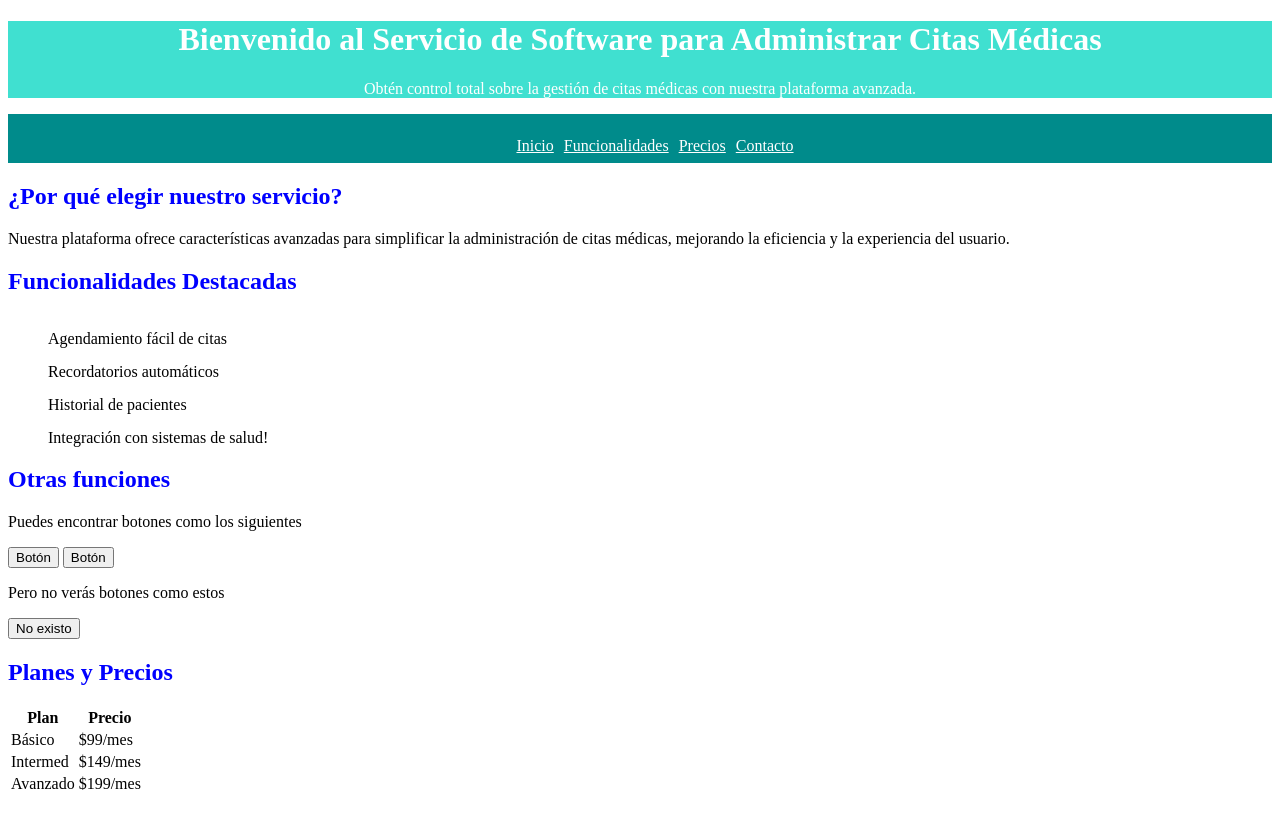
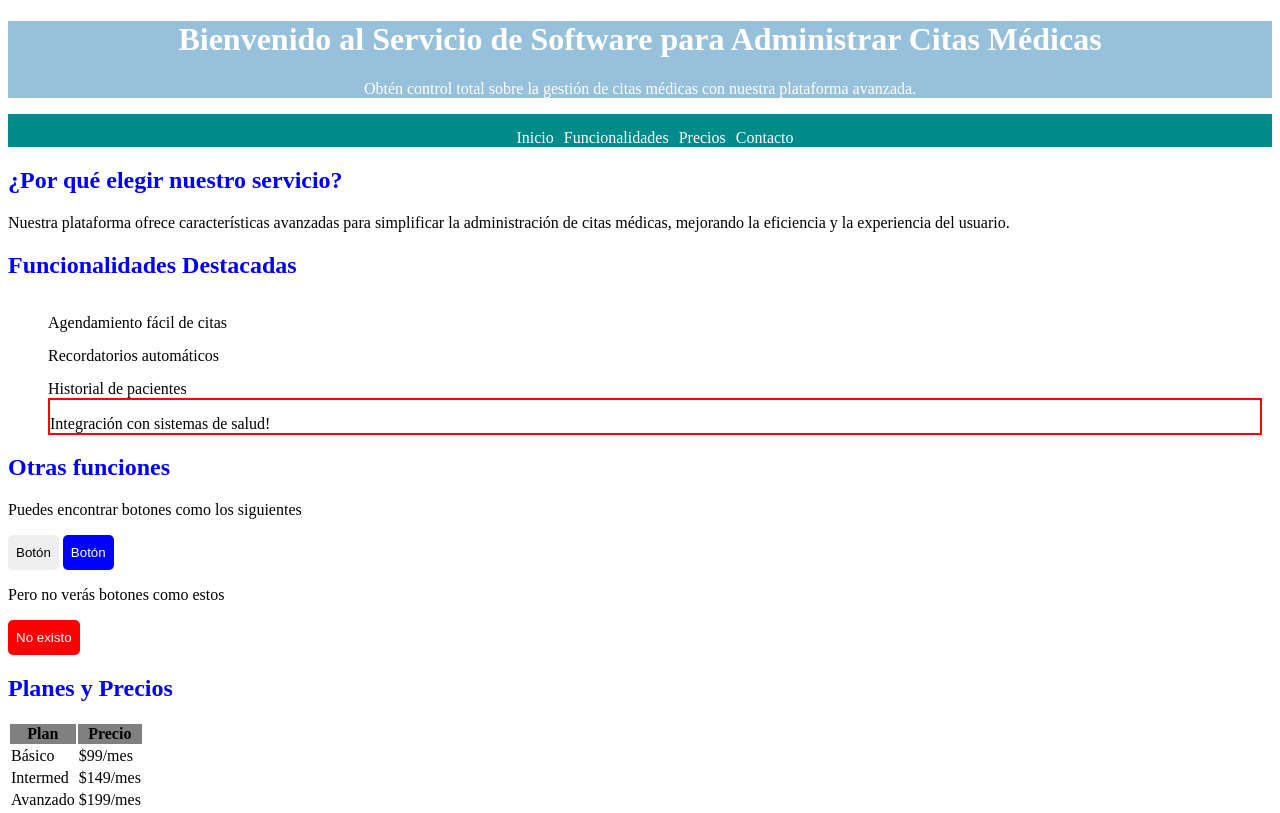
Before and after one commit to MandoARR/Curso-React, a plain HTML site: page CSS/Ejercicio Final.html in a window 1280 px wide. Shown: the top 813 px of the page. Drawn offline with Linux system fonts and the light colour scheme.

Commit message:
beta 1.0

```diff
--- a/CSS/Ejercicio Final.html
+++ b/CSS/Ejercicio Final.html
@@ -2,36 +2,7 @@
 <html lang="es">
   <head>
     <title>Servicio de Software para Administrar Citas Médicas</title>
-    <style>
-      body{padding: 0;}
-      .header
-        {
-          background-color:turquoise;
-          color:white;
-          text-align: center;
-          padding: 0;
-        }
-
-      nav > ul
-        {
-          background-color:darkcyan;
-          border: 8px solid darkcyan;
-          list-style-type: none;
-          display: flex;
-          justify-content: center;
-        }
-
-      li
-        {
-          margin-right: 10px;
-          list-style-type: none;
-          padding-top: 15px;
-        }
-
-      a {color: white;}
-      h2{color: blue;}
-
-    </style>
+    <link rel="stylesheet" href="Estilos.css">
   </head>
   <body>
     <header class="header">
@@ -67,7 +38,7 @@
           <li>Agendamiento fácil de citas</li>
           <li>Recordatorios automáticos</li>
           <li>Historial de pacientes</li>
-          <li>Integración con sistemas de salud!</li>
+          <li class="cuarta_linea">Integración con sistemas de salud!</li>
         </ul>
       </article>
       <article class="otras-atricle">
--- /dev/null
+++ b/CSS/Estilos.css
@@ -0,0 +1,72 @@
+body{padding: 0;}
+.header
+{
+    background-color:rgb(151, 193, 218);
+    color:white;
+    text-align: center;
+    padding: 0;
+}
+
+nav > ul
+{
+    background-color:darkcyan;
+    list-style-type: none;
+    display: flex;
+    justify-content: center;
+}
+
+li
+{
+    margin-right: 10px;
+    list-style-type: none;
+    padding-top: 15px;
+}
+
+a {color: white; text-decoration: none;}
+h2{color: blue;}
+
+div > button
+{
+    background-color: red;
+    color: white;
+}
+
+.cuarta_linea
+{
+    border: 2px solid red;
+}
+
+button
+{
+    border-radius: 5px;
+    border:none;
+    padding: 10px 8px;
+}
+
+.otras-atricle button + button
+{
+    background-color: blue;
+    color: white;
+}
+
+table
+{
+
+}
+
+thead
+{
+    background-color: grey;
+    border-color: 2px solid gray;
+}
+
+
+button[type="submit"]
+{
+    background-color: rgb(160, 226, 235);
+}
+
+button[type="reset"]
+{
+    background-color:indianred;
+}
--- /dev/null
+++ b/CSS/Estilos2.css
@@ -0,0 +1,31 @@
+button {
+    cursor: pointer;
+    border-radius: 4px;
+    color: black;
+    padding: 10px;
+    border: none;
+    }
+
+    nav ul li {
+    display: inline-block;
+    margin-right: 20px;
+    background-color: darkcyan;
+    }
+
+    table {
+    width: 100%;
+    border-collapse: collapse;
+    }
+
+    .contacto-form label {
+    display: block;
+    margin-bottom: 8px;
+    }
+
+    .contacto-form input,
+    .contacto-form textarea {
+    width: 100%;
+    padding: 10px;
+    margin-bottom: 15px;
+    box-sizing: border-box;
+    }
```
